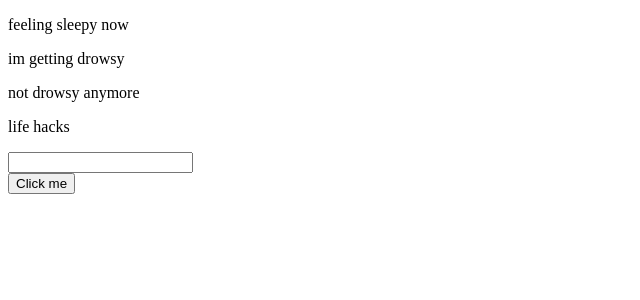
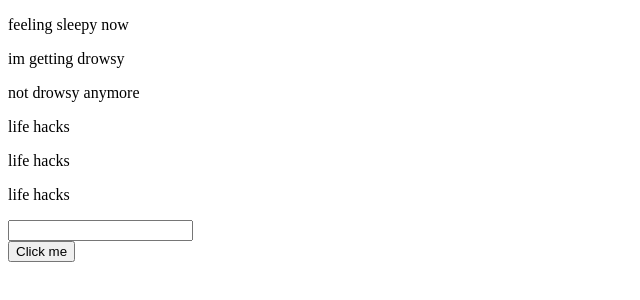
Before and after one commit to JunayedHassan/codes, a plain HTML site: page index.html in a window 1280 px wide. Shown: the whole page, without its empty margins (0-640 px from the left). Drawn offline with Linux system fonts and the light colour scheme.

Commit message:
3 life hacks

```diff
--- a/index.html
+++ b/index.html
@@ -10,6 +10,8 @@
 <p>im getting drowsy</p>
 <p>not drowsy anymore</p>
 <p>life hacks</p>
+<p>life hacks</p>
+<p>life hacks</p>
 <input type="text">
 <br>
 <button>Click me</button>
```
